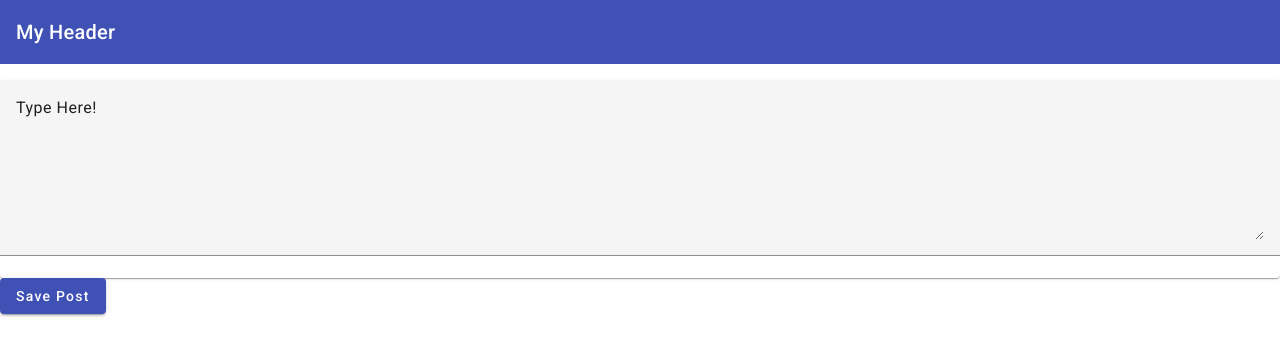
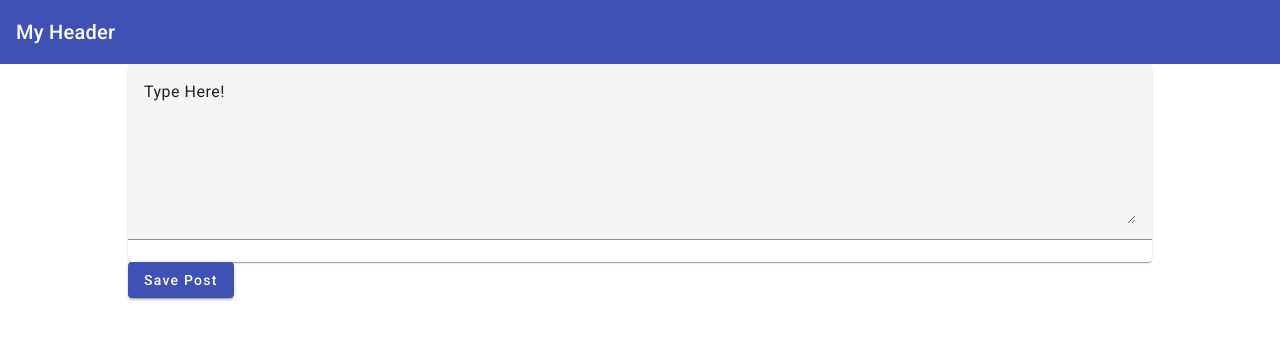
Before and after one commit to Angeredspy/MeanProj, an Angular app: page / in a window 1280 px wide. Shown: the top 356 px of the page. Built offline with nearby package versions, Linux system fonts and the light colour scheme.

Commit message:
Modifies main app component custom css

```diff
--- a/src/app/app.component.css
+++ b/src/app/app.component.css
@@ -1,3 +1,5 @@
 main {
     margin-top: 1rem;
+    width: 80%;
+    margin: auto;
 }
```
